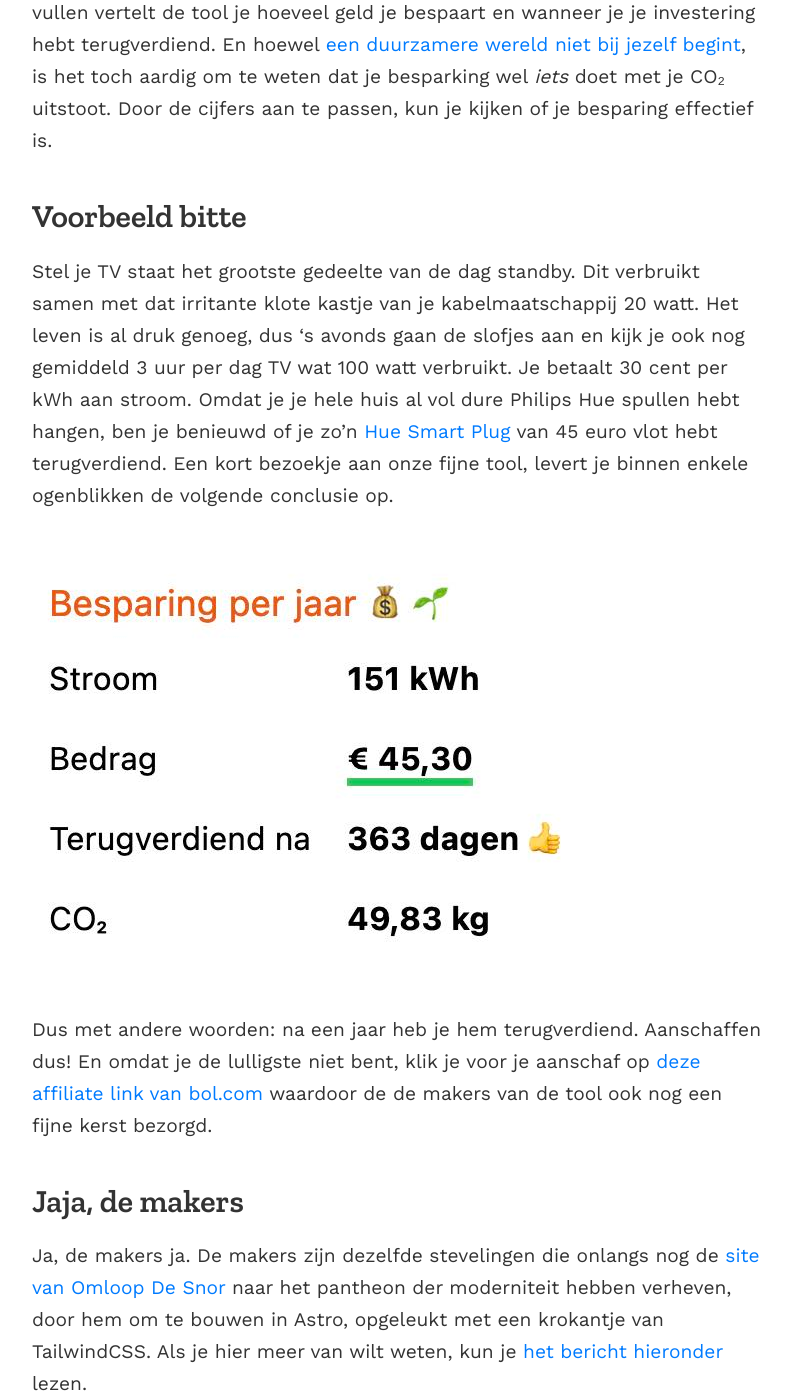
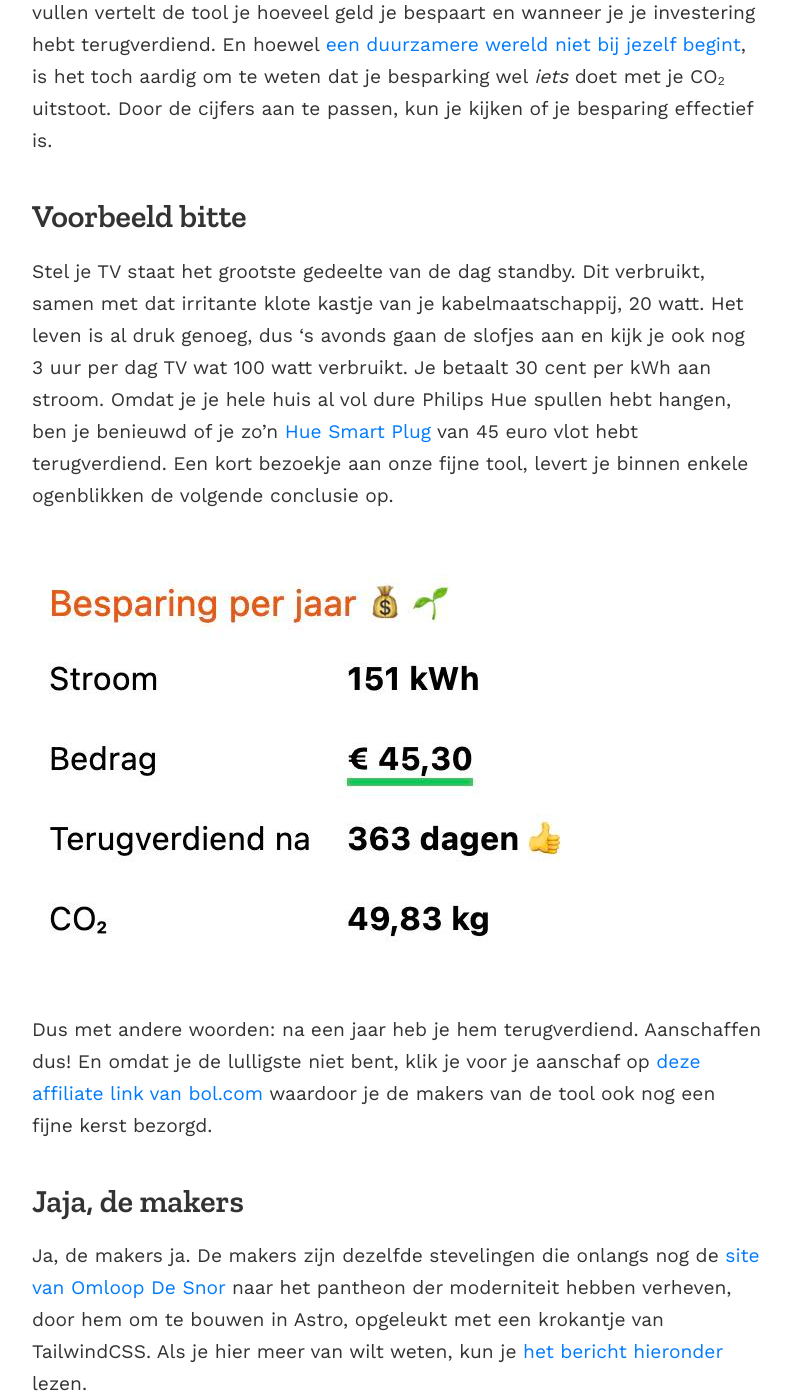
Before and after one commit to geensnor/geensnor.nl, a Jekyll site: the page built from _posts/2022-11-04-stroom-besparen.md, in a window 1280 px wide and 1400 px high, scrolled down 1510 px. Shown: the whole window, without its empty margins (243-1034 px from the left). Built offline with Jekyll 4.4.1, drawn with Linux system fonts in a browser that asks for light colours.

Commit message:
Update 2022-11-04-stroom-besparen.md
typo's

```diff
--- a/_posts/2022-11-04-stroom-besparen.md
+++ b/_posts/2022-11-04-stroom-besparen.md
@@ -18,11 +18,11 @@ Door stroomkosten, kosten van je investering en wat verbruiksgegevens in te vull
 
 ## Voorbeeld bitte
 
-Stel je TV staat het grootste gedeelte van de dag standby. Dit verbruikt samen met dat irritante klote kastje van je kabelmaatschappij 20 watt. Het leven is al druk genoeg, dus 's avonds gaan de slofjes aan en kijk je ook nog gemiddeld 3 uur per dag TV wat 100 watt verbruikt. Je betaalt 30 cent per kWh aan stroom. Omdat je je hele huis al vol dure Philips Hue spullen hebt hangen, ben je benieuwd of je zo'n [Hue Smart Plug](https://partner.bol.com/click/click?p=2&t=url&s=1122314&f=TXL&url=https%3A%2F%2Fwww.bol.com%2Fnl%2Fnl%2Fp%2Fphilips-hue-smart-plug-slimme-stekker-nederland%2F9200000117474487%2F&name=Philips%20Hue%20Smart%20plug%20Slimme%20Stekker%20-%20Nederland) van 45 euro vlot hebt terugverdiend. Een kort bezoekje aan onze fijne tool, levert je binnen enkele ogenblikken de volgende conclusie op.
+Stel je TV staat het grootste gedeelte van de dag standby. Dit verbruikt, samen met dat irritante klote kastje van je kabelmaatschappij, 20 watt. Het leven is al druk genoeg, dus 's avonds gaan de slofjes aan en kijk je ook nog 3 uur per dag TV wat 100 watt verbruikt. Je betaalt 30 cent per kWh aan stroom. Omdat je je hele huis al vol dure Philips Hue spullen hebt hangen, ben je benieuwd of je zo'n [Hue Smart Plug](https://partner.bol.com/click/click?p=2&t=url&s=1122314&f=TXL&url=https%3A%2F%2Fwww.bol.com%2Fnl%2Fnl%2Fp%2Fphilips-hue-smart-plug-slimme-stekker-nederland%2F9200000117474487%2F&name=Philips%20Hue%20Smart%20plug%20Slimme%20Stekker%20-%20Nederland) van 45 euro vlot hebt terugverdiend. Een kort bezoekje aan onze fijne tool, levert je binnen enkele ogenblikken de volgende conclusie op.
 
 ![smartplug conclusie](../assets/posts/stroom-besparen-smart-plug.jpg)
 
-Dus met andere woorden: na een jaar heb je hem terugverdiend. Aanschaffen dus! En omdat je de lulligste niet bent, klik je voor je aanschaf op [deze affiliate link van bol.com](https://partner.bol.com/click/click?p=2&t=url&s=1122314&f=TXL&url=https%3A%2F%2Fwww.bol.com%2Fnl%2Fnl%2Fp%2Fphilips-hue-smart-plug-slimme-stekker-nederland%2F9200000117474487%2F&name=Philips%20Hue%20Smart%20plug%20Slimme%20Stekker%20-%20Nederland) waardoor de de makers van de tool ook nog een fijne kerst bezorgd.
+Dus met andere woorden: na een jaar heb je hem terugverdiend. Aanschaffen dus! En omdat je de lulligste niet bent, klik je voor je aanschaf op [deze affiliate link van bol.com](https://partner.bol.com/click/click?p=2&t=url&s=1122314&f=TXL&url=https%3A%2F%2Fwww.bol.com%2Fnl%2Fnl%2Fp%2Fphilips-hue-smart-plug-slimme-stekker-nederland%2F9200000117474487%2F&name=Philips%20Hue%20Smart%20plug%20Slimme%20Stekker%20-%20Nederland) waardoor je de makers van de tool ook nog een fijne kerst bezorgd.
 
 ## Jaja, de makers
 
```
